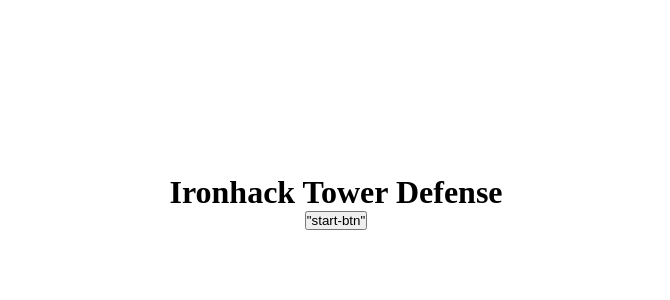
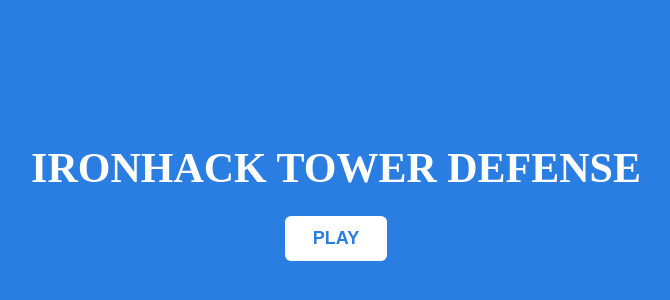
Before and after one commit to paujorbaa/ironhack-project-1, a plain HTML site: page index.html in a window 1280 px wide. Shown: the part 198-498 px from the top of the page, without its empty margins (304-974 px from the left). Drawn offline with Linux system fonts and the light colour scheme.

Commit message:
minimal css

```diff
--- a/index.html
+++ b/index.html
@@ -10,7 +10,7 @@
   <body>
     <div id="scene-start" class="scene">
       <h1>Ironhack Tower Defense</h1>
-      <button id="startBtn">"start-btn"</button>
+      <button id="startBtn">PLAY</button>
     </div>
 <div id="scene-gameplay" class="scene hidden">
   <div id="hud" class="hud">
@@ -19,8 +19,8 @@
     <div class="stat">🌊 <span id="waveVal">1</span>/<span id="waveTotal">3</span></div>
   </div>
 <div id="towerMenu" class="menu">
-  <button data-type="blade">Blade Spinner 30$</button>
-  <button data-type="arrow">Arrow Trap 40$</button>
+  <button data-type="blade" id="blade-btn">Blade Spinner 30$</button>
+  <button data-type="arrow" id="arrow-btn">Arrow Trap 40$</button>
 </div>
   <div id="game"></div>
 </div>
--- a/main.js
+++ b/main.js
@@ -367,9 +367,10 @@
       }
       if (tower.type === "arrow") {
         let hit = false;
-        let hits = 0; // track how many enemies hit
+        let hits = 0;
         for (let enemy of enemies) {
-          if (hits >= tData.pierce) break; // stop if max hits reached
+          if (hits >= tData.pierce) break;
+          d;
 
           const ex = enemy.x / TILE;
           const ey = enemy.y / TILE;
--- a/styles/style.css
+++ b/styles/style.css
@@ -186,3 +186,35 @@
     transform: translateY(-20px);
   }
 }
+#scene-start,
+#scene-end {
+  background: #2a7de1;
+  color: white;
+}
+#scene-start h1,
+#scene-end h1 {
+  font-size: 42px;
+  font-weight: 700;
+  margin-bottom: 24px;
+  text-transform: uppercase;
+}
+
+#startBtn,
+#restartBtn {
+  padding: 12px 28px;
+  font-size: 18px;
+  font-weight: 600;
+  border: none;
+  border-radius: 6px;
+  background: white;
+  color: #2a7de1;
+  cursor: pointer;
+  transition: background 0.2s ease, color 0.2s ease, transform 0.1s ease;
+}
+
+#startBtn:hover,
+#restartBtn:hover {
+  background: #1d5cad;
+  color: white;
+  transform: translateY(-1px);
+}
```
Also changed, not shown: images/ironhack-seeklogo.png (added).
